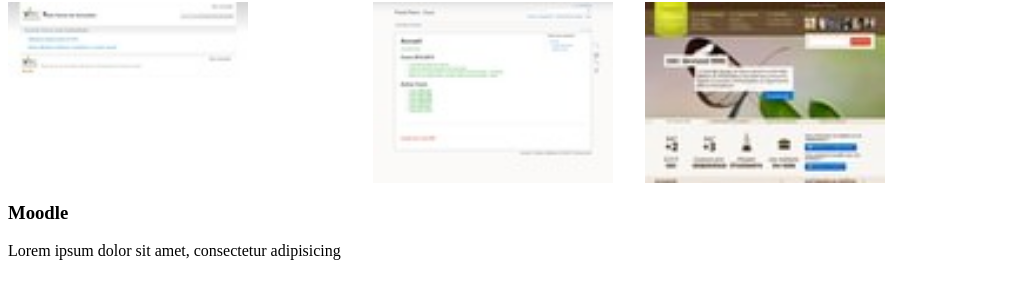
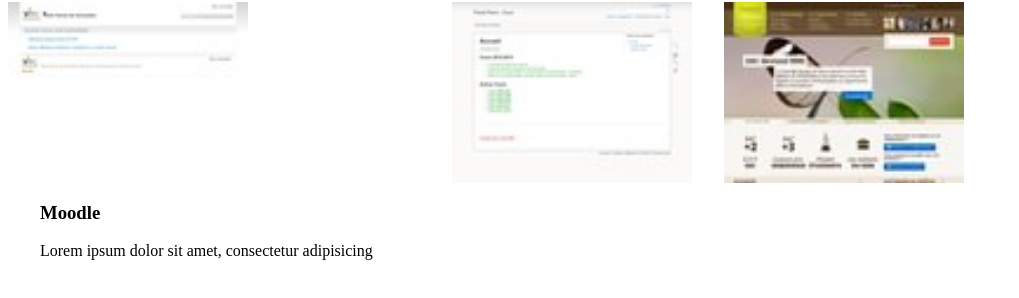
Before and after one commit to MMI-NFC-2026/sae105-r112-tp4-ytalata, a plain HTML site: page index.html in a window 1280 px wide. Shown: the part 78-376 px from the top of the page, without its empty margins (0-1019 px from the left). Drawn offline with Linux system fonts and the light colour scheme.

Commit message:
style de l'accordéon ouvert avec [open]

```diff
--- a/src/css/components/accordeon.css
+++ b/src/css/components/accordeon.css
@@ -25,3 +25,11 @@ details > summary img {
   display: block;
   width: 240px;
 }
+details[open] {
+  /* ouvert */
+}
+
+details[open] > div {
+  width: 380px;
+  margin-left: 2rem;
+}
```
